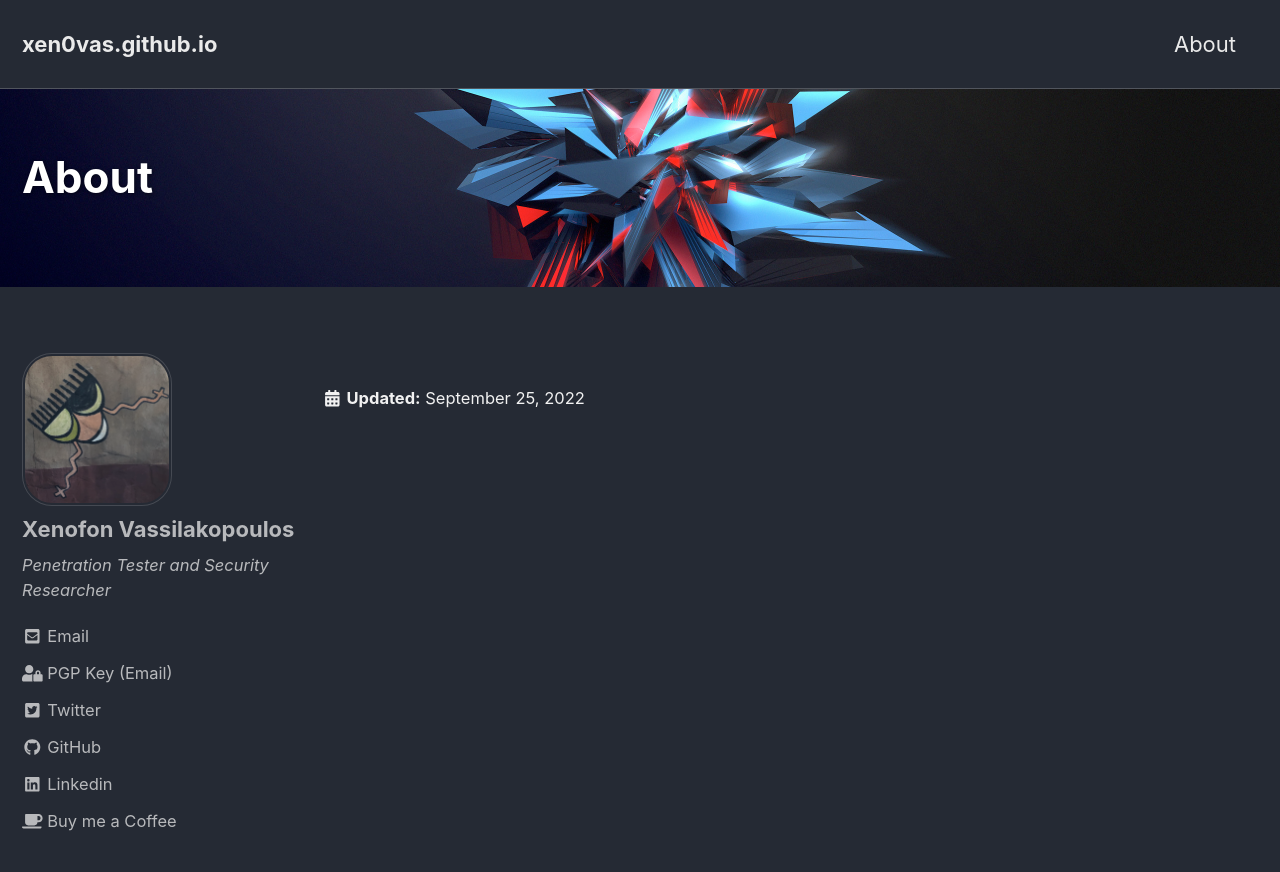
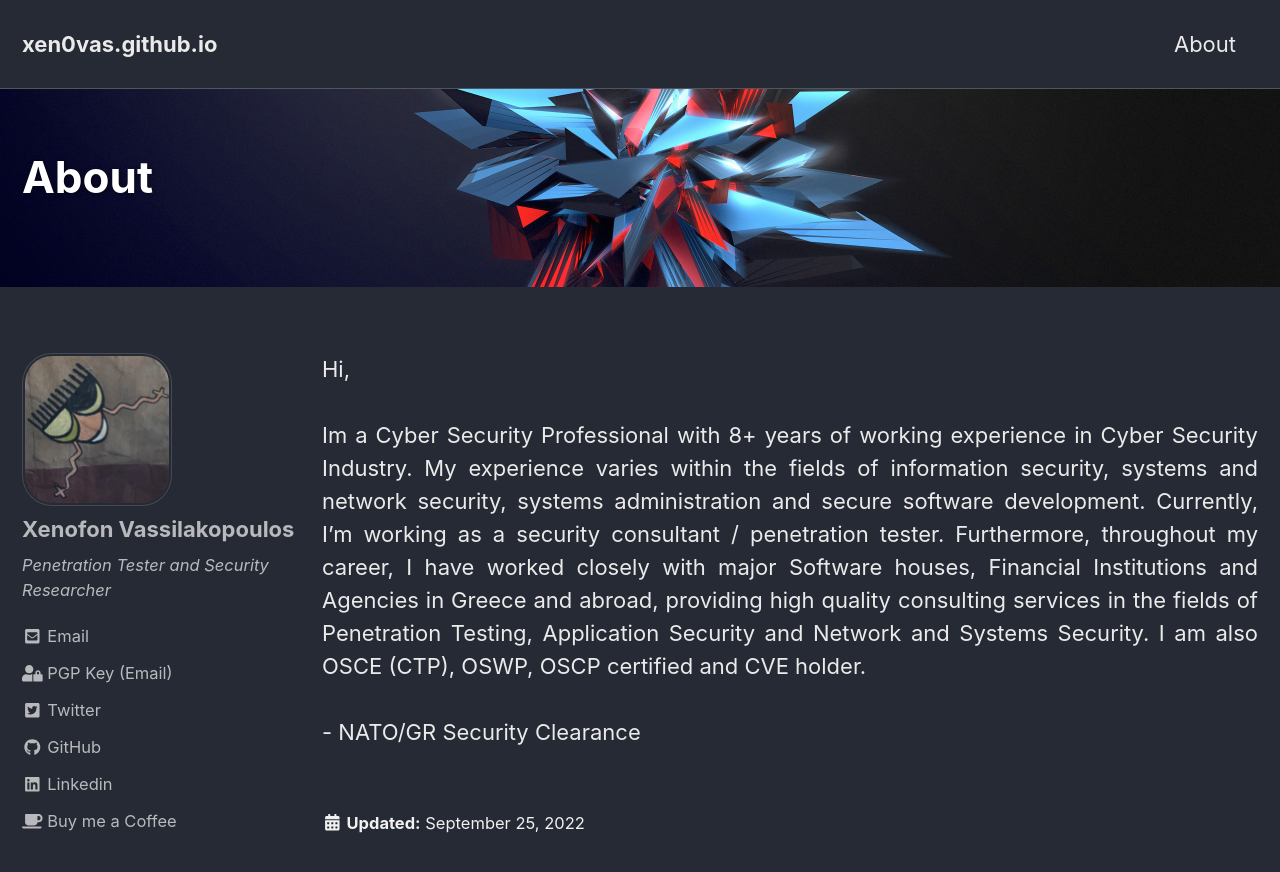
Before and after one commit to xen0vas/xen0vas.github.io, a Jekyll site: the page built from _pages/about.md, in a window 1280 px wide and 900 px high. Shown: the top 872 px of the window. Built offline with Jekyll 4.4.1, drawn with Linux system fonts in a browser that asks for light colours; cached includes are drawn as plain includes.

Commit message:
_config.yml update

```diff
--- a/_pages/about.md
+++ b/_pages/about.md
@@ -8,3 +8,13 @@ header:
 classes: wide
 date: September 25, 2022
 ---
+
+
+<p align="justify">
+
+Hi,
+<br><br>
+Im a Cyber Security Professional with 8+ years of working experience in Cyber Security Industry. My experience varies within the fields of information security, systems and network security, systems administration and secure software development. Currently, I’m working as a security consultant / penetration tester. Furthermore, throughout my career, I have worked closely with major Software houses, Financial Institutions and Agencies in Greece and abroad, providing high quality consulting services in the fields of Penetration Testing, Application Security and Network and Systems Security. I am also OSCE (CTP), OSWP, OSCP certified and CVE holder.
+<br><br>
+- NATO/GR Security Clearance
+</p>
```
